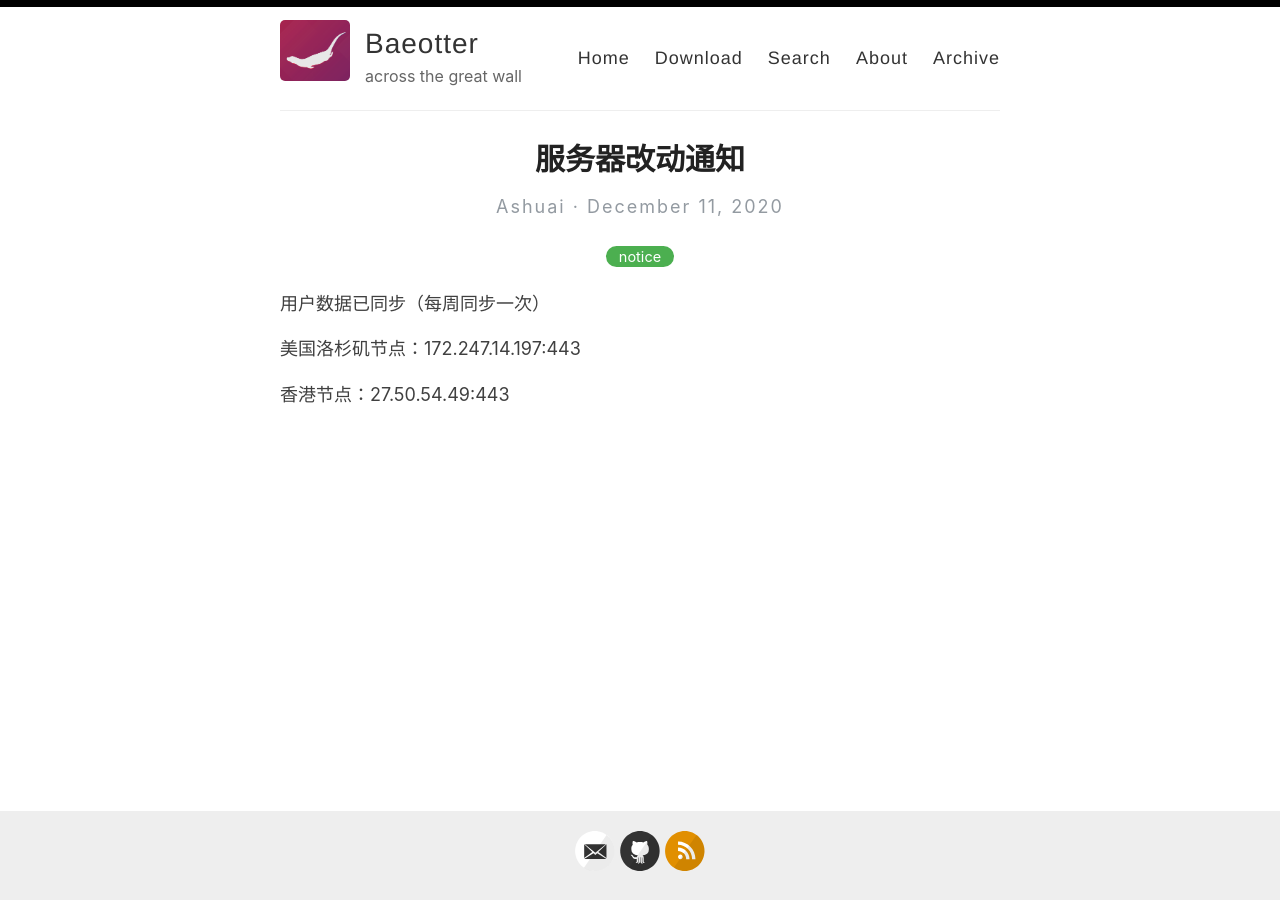
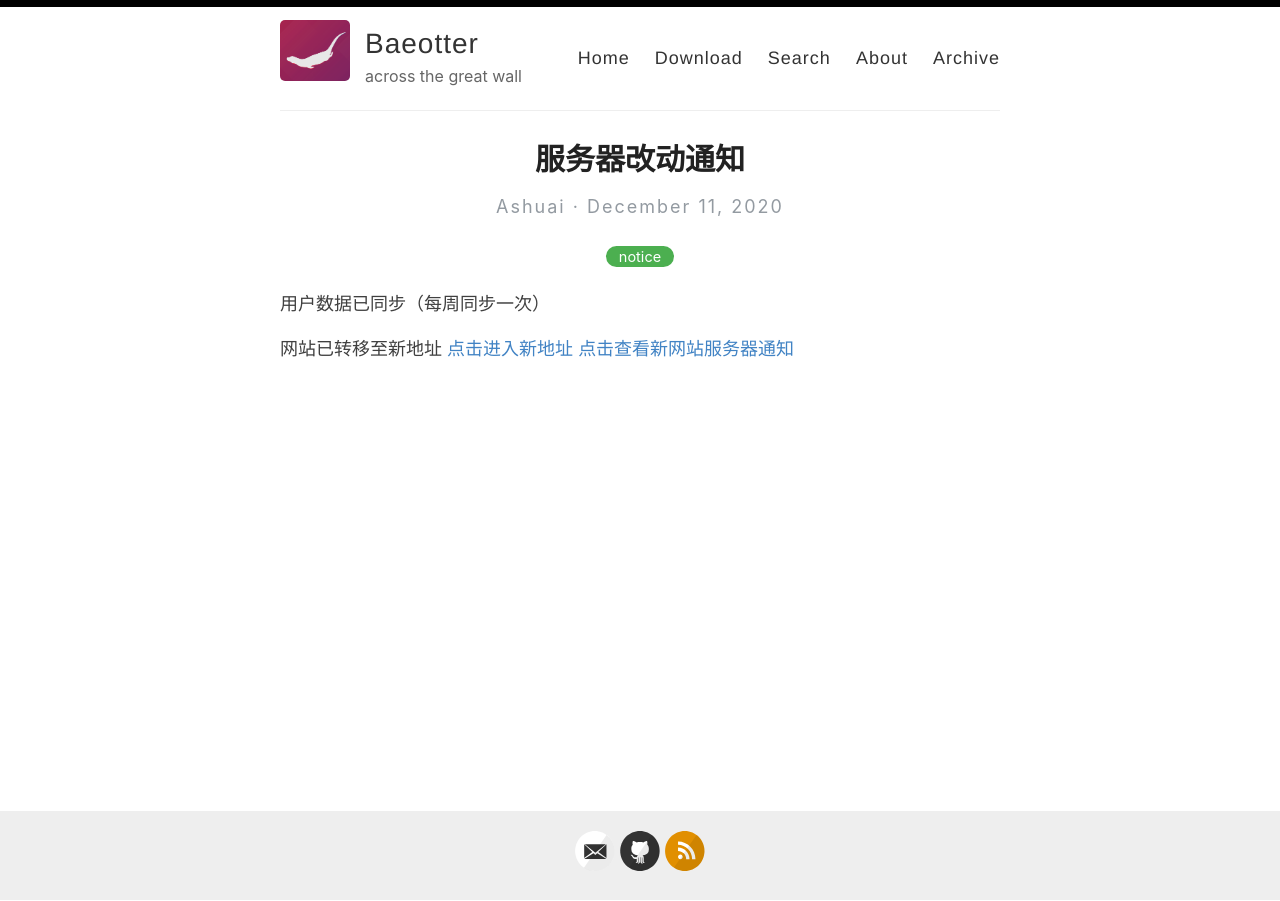
Before and after one commit to BaeAshuai/BaeAshuai.github.io, a Jekyll site: the page built from _posts/2020-12-11-snotice.md, in a window 1280 px wide. Built offline with Jekyll 4.4.1, drawn with Linux system fonts in a browser that asks for light colours; comment, search, counter and statistics services are not loaded.

Commit message:
Update 2020-12-11-snotice.md

```diff
--- a/_posts/2020-12-11-snotice.md
+++ b/_posts/2020-12-11-snotice.md
@@ -7,6 +7,6 @@ excerpt: 目前服务器改动情况如下
 
 用户数据已同步（每周同步一次）
 
-美国洛杉矶节点：172.247.14.197:443
-
-香港节点：27.50.54.49:443
+网站已转移至新地址
+[点击进入新地址](https://baeotter.xyz)
+[点击查看新网站服务器通知](https://baeotter.xyz/index.php/archives/1/)
```
